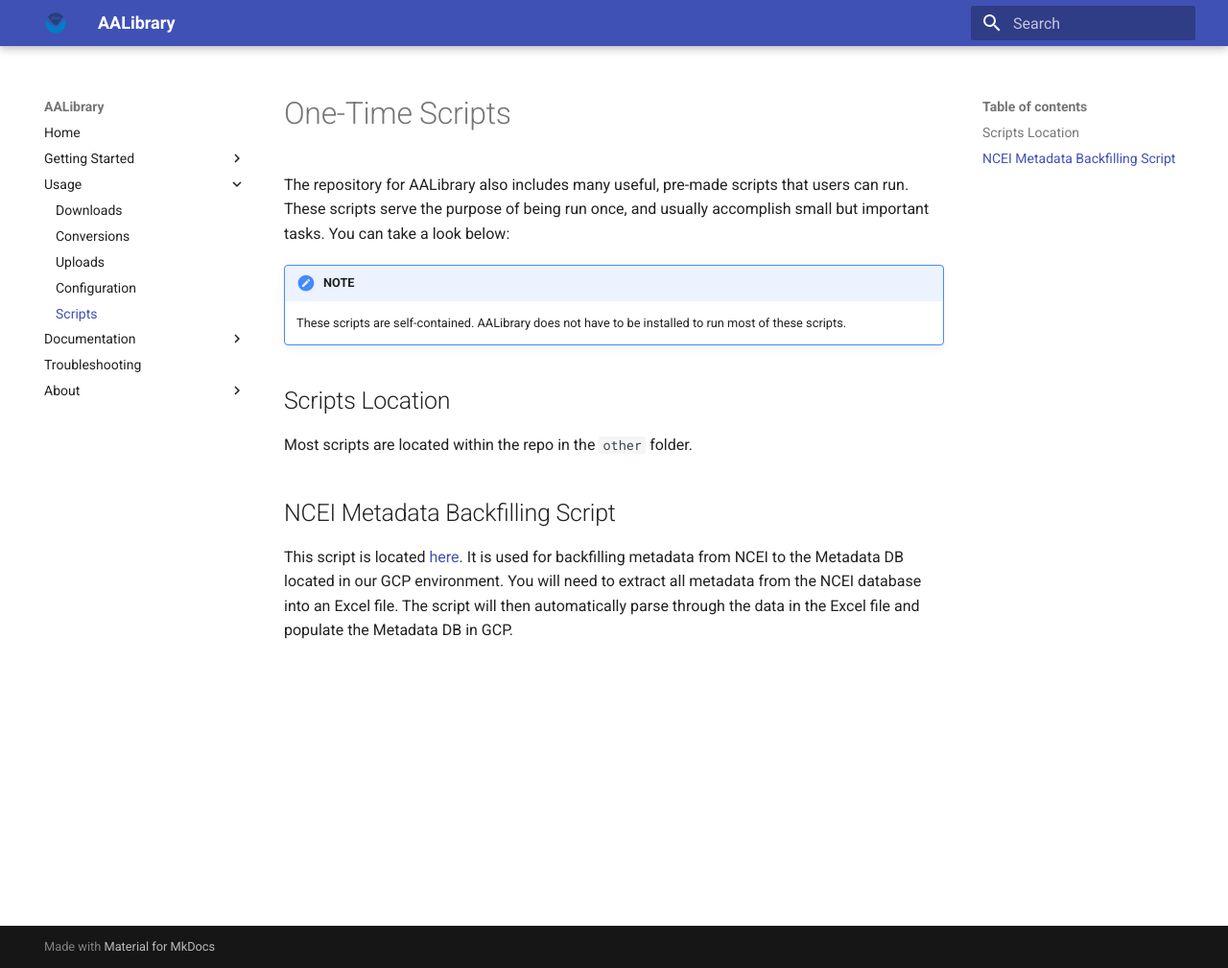
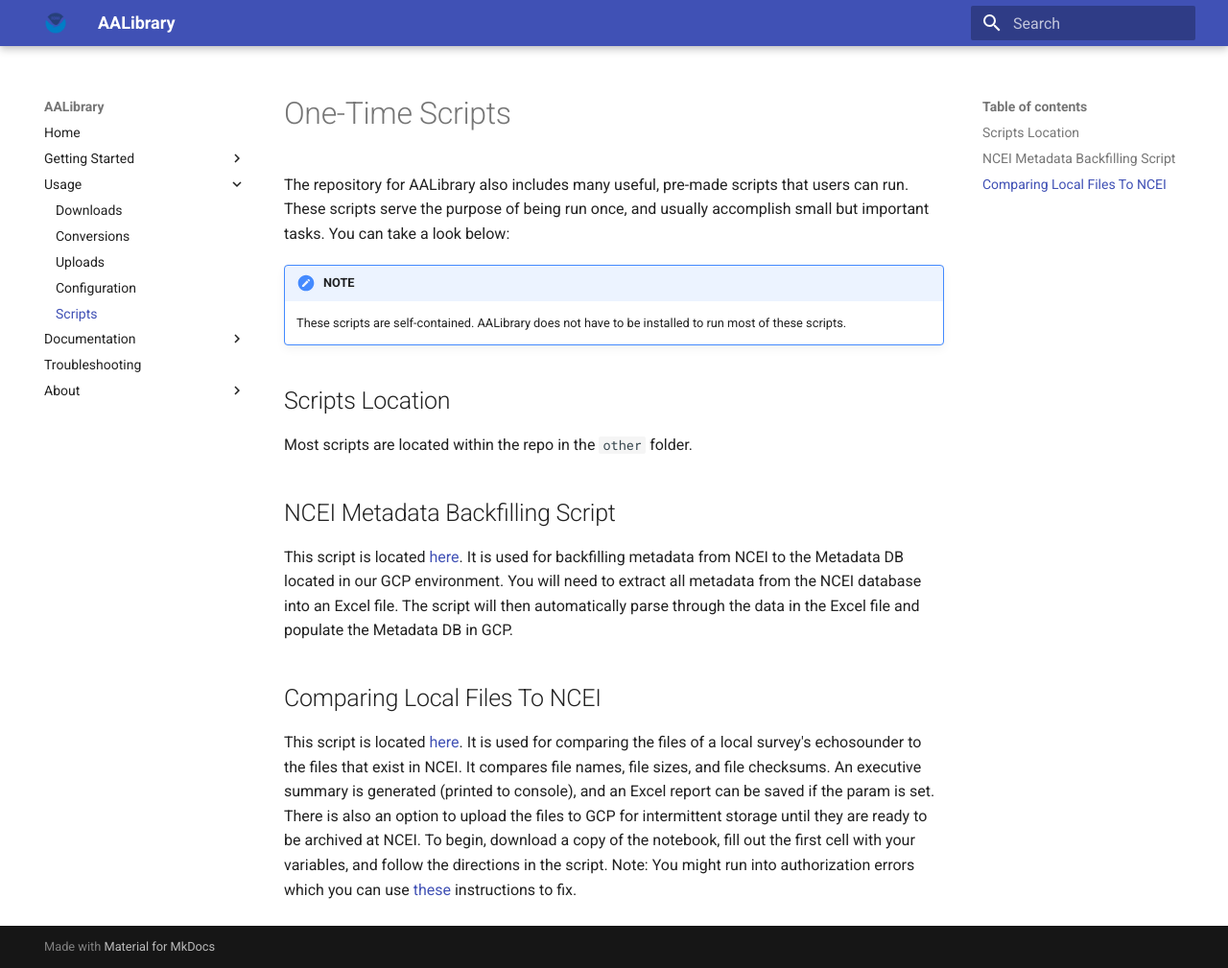
Before and after one commit to nmfs-ost/AA-SI_aalibrary, an MkDocs documentation site: the page built from docs/usage/scripts.md, in a window 1280 px wide and 1009 px high. Shown: the whole window at 96% size. Built offline with MkDocs 1.6.1 and Material for MkDocs 9.7.7, drawn with Linux system fonts in a browser that asks for light colours.

Commit message:
add: info on script containing comparison code between local and ncei

```diff
--- a/docs/usage/scripts.md
+++ b/docs/usage/scripts.md
@@ -11,4 +11,8 @@
 
 ## NCEI Metadata Backfilling Script
 
-This script is located [here](). It is used for backfilling metadata from NCEI to the Metadata DB located in our GCP environment. You will need to extract all metadata from the NCEI database into an Excel file. The script will then automatically parse through the data in the Excel file and populate the Metadata DB in GCP.
+This script is located [here](https://github.com/nmfs-ost/AA-SI_aalibrary/blob/main/other/nncei_metadata_backfilling.ipynb). It is used for backfilling metadata from NCEI to the Metadata DB located in our GCP environment. You will need to extract all metadata from the NCEI database into an Excel file. The script will then automatically parse through the data in the Excel file and populate the Metadata DB in GCP.
+
+## Comparing Local Files To NCEI
+
+This script is located [here](https://github.com/nmfs-ost/AA-SI_aalibrary/blob/main/other/compare_local_to_NCEI.ipynb). It is used for comparing the files of a local survey's echosounder to the files that exist in NCEI. It compares file names, file sizes, and file checksums. An executive summary is generated (printed to console), and an Excel report can be saved if the param is set. There is also an option to upload the files to GCP for intermittent storage until they are ready to be archived at NCEI. To begin, download a copy of the notebook, fill out the first cell with your variables, and follow the directions in the script. Note: You might run into authorization errors which you can use [these](../getting-started/installation.md) instructions to fix.
```
